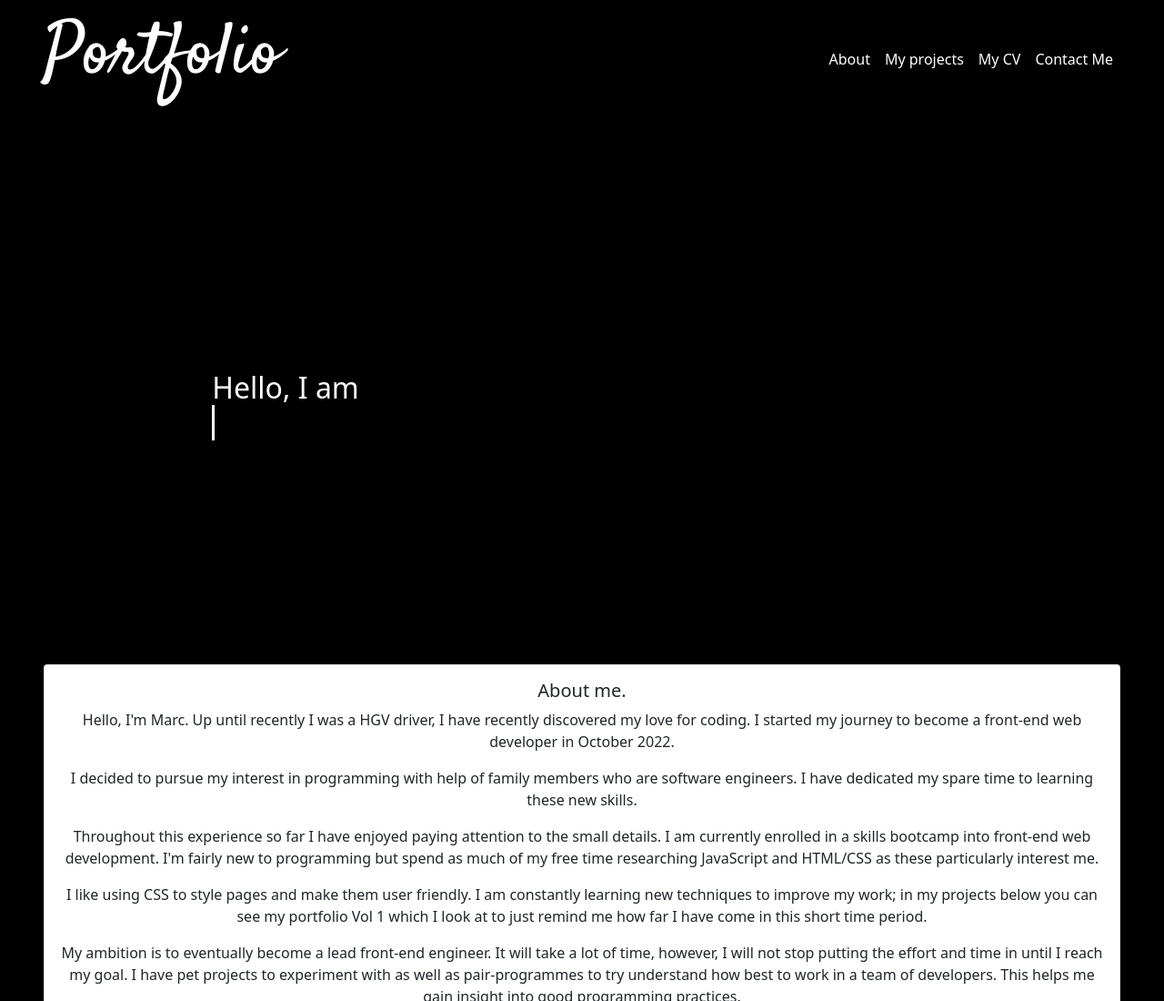
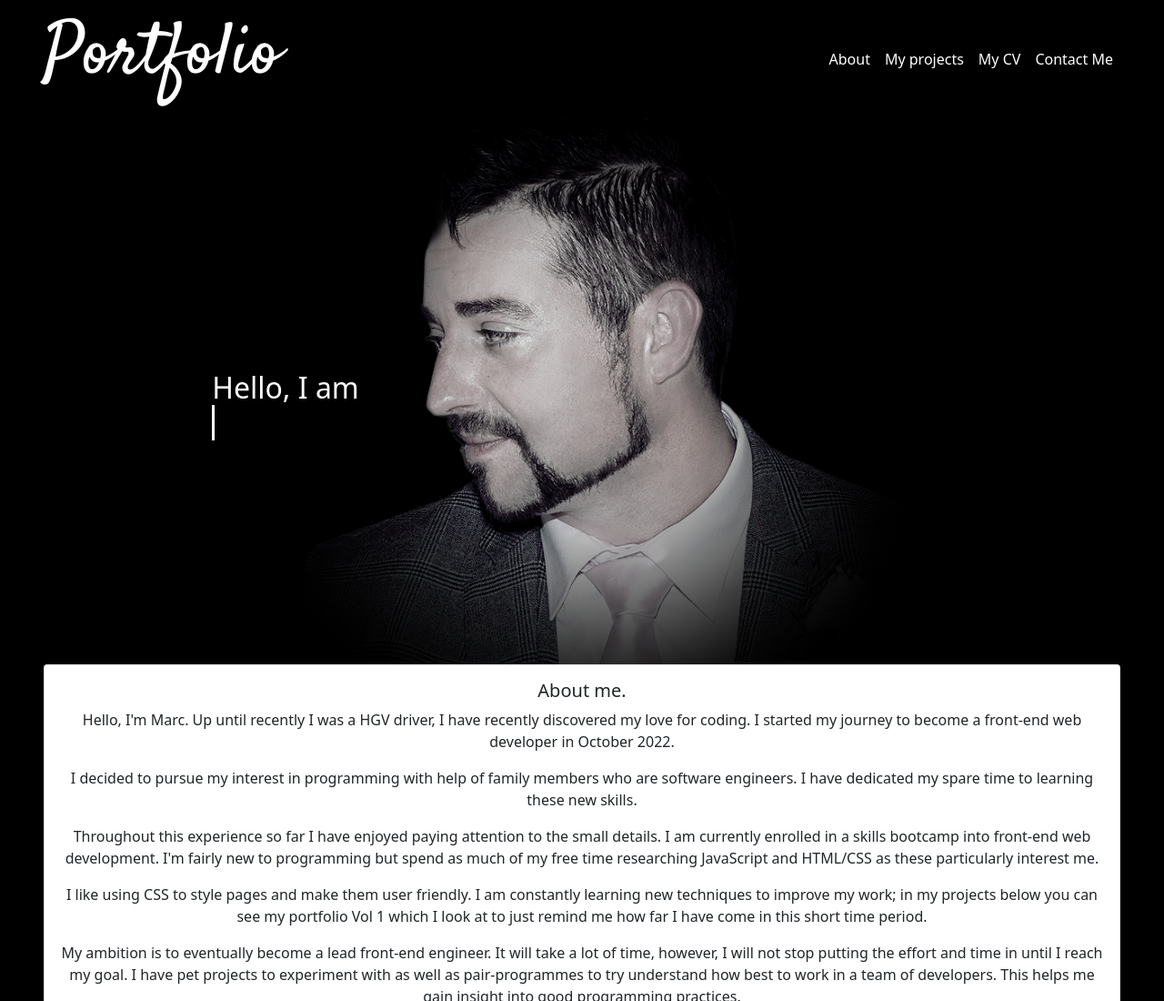
Before and after one commit to marcahudson26/bootstrap-portfolio, a plain HTML site: page index.html in a window 1280 px wide. Shown: the top 1100 px of the page at 91% size. Drawn offline with nearby package versions, Linux system fonts and the light colour scheme.

Commit message:
file path fixed

```diff
--- a/css/styles.css
+++ b/css/styles.css
@@ -33,7 +33,7 @@ h1 {
 /* jumbotron styling */
 .hero-container {
     height: 600px;
-    background-image: url(./images/profilepic.png);
+    background-image: url(/images/profilepic.png);
     background-repeat: no-repeat;
     background-position: center;
     background-size: auto;
```
